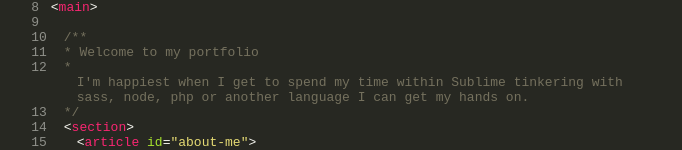
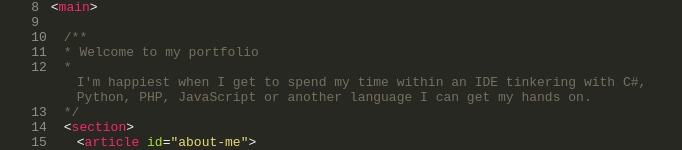
Before and after one commit to jamesryanbell/jamesryanbell.github.io, a website: page index.html in a window 1280 px wide. Shown: the part 125-275 px from the top of the page, without its empty margins (285-967 px from the left). Drawn offline with Linux system fonts and the light colour scheme.

Commit message:
chore: content update

```diff
--- a/index.html
+++ b/index.html
@@ -190,7 +190,7 @@
 			<pre class="comment">
 					<code><pre>/**</pre></code>
 			<code><pre>* Welcome to my portfolio</pre></code>
-			<code><pre>* <pre>I'm happiest when I get to spend my time within Sublime tinkering with sass, node, php or another language I can get my hands on.</pre></pre></code>
+			<code><pre>* <pre>I'm happiest when I get to spend my time within an IDE tinkering with C#, Python, PHP, JavaScript or another language I can get my hands on.</pre></pre></code>
 			<code><pre>*/</pre></code>
 			</pre>
 
```
